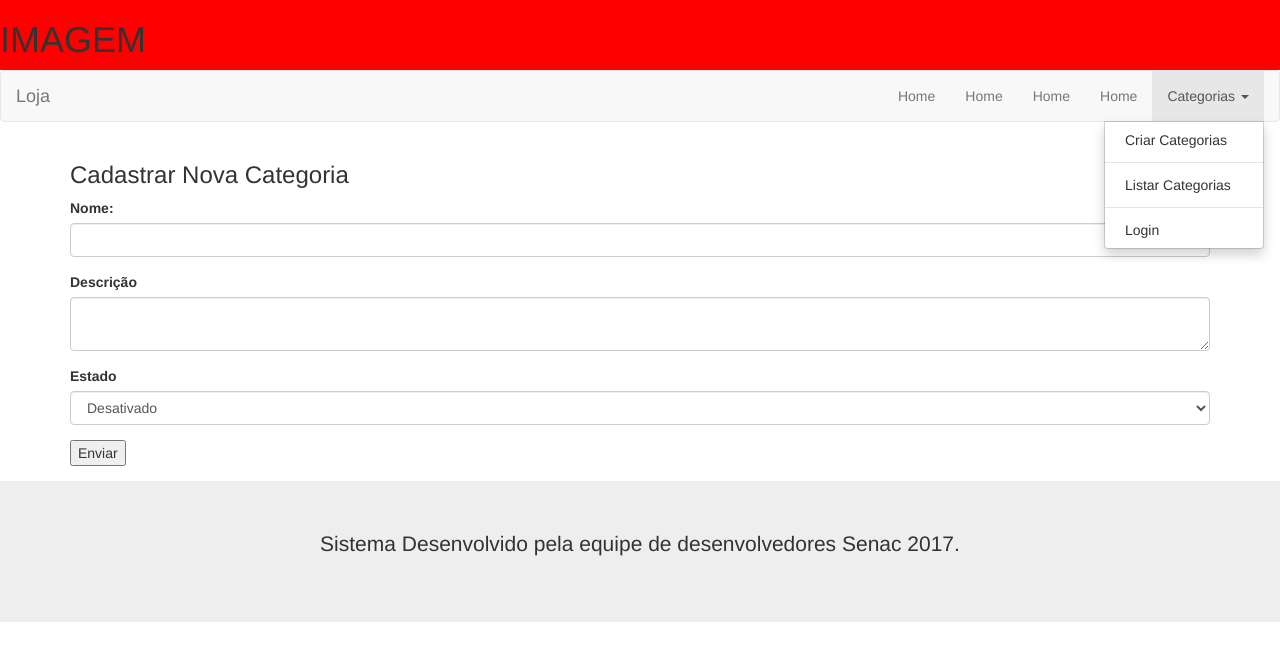
After one commit to manoelleal/websenac, a PHP site: page /loja-programador-web/categorias/form-categoria.php in a window 1280 px wide, after a click on "Categorias". The commit adds this page. Shown: the top 661 px of the page. Run offline with PHP 8.4, Linux system fonts and the light colour scheme.

Commit message:
organizando em pastas

```diff
--- a/loja-programador-web/alterar-categoria.php
+++ b/loja-programador-web/categorias/alterar-categoria.php
@@ -1,5 +1,5 @@
 <?php
-require_once 'conexao.php';
+require_once '../conexao/conexao.php';
 
 $id = $_POST['id'];
 $nome = $_POST['nome'];
--- a/loja-programador-web/create-categoria.php
+++ b/loja-programador-web/categorias/create-categoria.php
@@ -1,5 +1,5 @@
 <?php
-require_once 'conexao.php';
+require_once '../conexao/conexao.php';
 
 if (isset($_POST['enviar'])) {
   $nome = $_POST['nome'];
--- a/loja-programador-web/editar-categoria.php
+++ b/loja-programador-web/categorias/editar-categoria.php
@@ -1,5 +1,5 @@
 <?php
-require_once 'conexao.php';
+ require_once '../conexao/conexao.php';;
 
 $id = $_GET['id'];
 $sql = "SELECT * FROM categorias WHERE id = {$id}";
--- a/loja-programador-web/excluir-categoria.php
+++ b/loja-programador-web/categorias/excluir-categoria.php
@@ -1,5 +1,5 @@
 <?php
-require_once 'conexao.php';
+require_once '../conexao/conexao.php';
 $id = $_GET['id'];
 $sql = "DELETE FROM categorias WHERE id = $id";
 $resultado = mysqli_query($conexao, $sql);
--- a/loja-programador-web/form-categoria.php
+++ b/loja-programador-web/categorias/form-categoria.php
@@ -1,16 +1,7 @@
-<!DOCTYPE html>
-<html>
-<head>
-  <meta charset="utf-8">
-  <title>Cadastrar Nova Categoria</title>
-  <link rel="stylesheet" href="https://maxcdn.bootstrapcdn.com/bootstrap/3.3.7/css/bootstrap.min.css" integrity="sha384-BVYiiSIFeK1dGmJRAkycuHAHRg32OmUcww7on3RYdg4Va+PmSTsz/K68vbdEjh4u" crossorigin="anonymous">
-</head>
-<body>
-  <div class="container">
-    <a href="index.php">
-      <span class="glyphicon glyphicon-home" aria-hidden="true"></span>
-      Home
-    </a>
+<?php require_once '../includes/head.php'; ?>
+<?php require_once '../includes/menu.php'; ?>
+<link rel="stylesheet" href="../recursos/css/loja.css">
+<div class="container">
     <h3>Cadastrar Nova Categoria</h3>
     <form action="create-categoria.php" method="post">
       <div class="form-group">
@@ -33,5 +24,5 @@
       </div>
     </form>
   </div>
-</body>
-</html>
+</div>
+<?php require_once '../includes/footer.php'; ?>
--- a/loja-programador-web/listar-categorias.php
+++ b/loja-programador-web/categorias/listar-categorias.php
@@ -1,5 +1,6 @@
 <?php
-	require_once 'conexao.php';
+
+	require_once '../conexao/conexao.php';
 	//busca linhas da tabela tipos
 	$sql = "SELECT * FROM categorias ORDER BY nome";
 	$resultado = mysqli_query($conexao, $sql);
--- /dev/null
+++ b/loja-programador-web/includes/footer.php
@@ -0,0 +1,12 @@
+<footer class="jumbotron">
+
+  <p class="text-center">Sistema Desenvolvido pela equipe de desenvolvedores Senac 2017.</p>
+
+</div>
+</footer>
+<script src="https://ajax.googleapis.com/ajax/libs/jquery/1.12.4/jquery.min.js"></script>
+<script src="https://maxcdn.bootstrapcdn.com/bootstrap/3.3.7/js/bootstrap.min.js" integrity="sha384-Tc5IQib027qvyjSMfHjOMaLkfuWVxZxUPnCJA7l2mCWNIpG9mGCD8wGNIcPD7Txa" crossorigin="anonymous"></script>
+</body>
+
+
+</html>
--- /dev/null
+++ b/loja-programador-web/includes/head.php
@@ -0,0 +1,14 @@
+<!DOCTYPE html>
+<html>
+<head>
+  <meta charset="utf-8">
+  <title>Loja Programador Web - Dashboard</title>
+  <link rel="stylesheet" href="https://maxcdn.bootstrapcdn.com/bootstrap/3.3.7/css/bootstrap.min.css" integrity="sha384-BVYiiSIFeK1dGmJRAkycuHAHRg32OmUcww7on3RYdg4Va+PmSTsz/K68vbdEjh4u" crossorigin="anonymous">
+  <link rel="stylesheet" href="recursos/css/loja.css">
+</head>
+<body>
+  <header class="container fundo">
+    <div class="row ">
+    <h1>IMAGEM </h1>
+    </div>
+  </header>
--- /dev/null
+++ b/loja-programador-web/includes/menu.php
@@ -0,0 +1,36 @@
+<nav class="navbar navbar-default">
+  <div class="container-fluid">
+    <!-- Brand and toggle get grouped for better mobile display -->
+    <div class="navbar-header">
+      <button type="button" class="navbar-toggle collapsed" data-toggle="collapse" data-target="#bs-example-navbar-collapse-1" aria-expanded="false">
+        <span class="sr-only">Toggle navigation</span>
+        <span class="icon-bar"></span>
+        <span class="icon-bar"></span>
+        <span class="icon-bar"></span>
+      </button>
+      <a class="navbar-brand" href="index.php">Loja</a>
+    </div>
+
+    <!-- Collect the nav links, forms, and other content for toggling -->
+    <div class="collapse navbar-collapse" id="bs-example-navbar-collapse-1">
+
+
+      <ul class="nav navbar-nav navbar-right">
+        <li><a href="#">Home</a></li>
+        <li><a href="#">Home</a></li>
+        <li><a href="#">Home</a></li>
+        <li><a href="#">Home</a></li>
+        <li class="dropdown">
+          <a href="#" class="dropdown-toggle" data-toggle="dropdown" role="button" aria-haspopup="true" aria-expanded="false">Categorias <span class="caret"></span></a>
+          <ul class="dropdown-menu">
+            <li><a href="categorias/form-categoria.php">Criar Categorias</a></li>
+            <li role="separator" class="divider"></li>
+            <li><a href="categorias/listar-categorias.php">Listar Categorias</a></li>
+            <li role="separator" class="divider"></li>
+            <li><a href="#">Login</a></li>
+          </ul>
+        </li>
+      </ul>
+    </div><!-- /.navbar-collapse -->
+  </div><!-- /.container-fluid -->
+</nav>
--- a/loja-programador-web/loja.css
+++ /dev/null
@@ -1,3 +0,0 @@
-.botao-new {
-	margin-bottom: 20px;
-}
--- /dev/null
+++ b/loja-programador-web/recursos/css/loja.css
@@ -0,0 +1,18 @@
+header{
+background: red;
+
+
+}
+
+.botao-new {
+	margin-bottom: 20px;
+}
+
+.fundo{
+width: 100%;
+
+}
+
+img{
+	margin-top: 20px;
+}
```
Also changed, not shown: loja-programador-web/includes/footer-page.php (added, +14 -0 lines), loja-programador-web/includes/head-page.php (added, +14 -0 lines), loja-programador-web/index.php (+5 -18 lines), loja-programador-web/conexao/conexao.php (renamed from loja-programador-web/conexao.php), loja-programador-web/recursos/imagens/loja-online.png (added).
